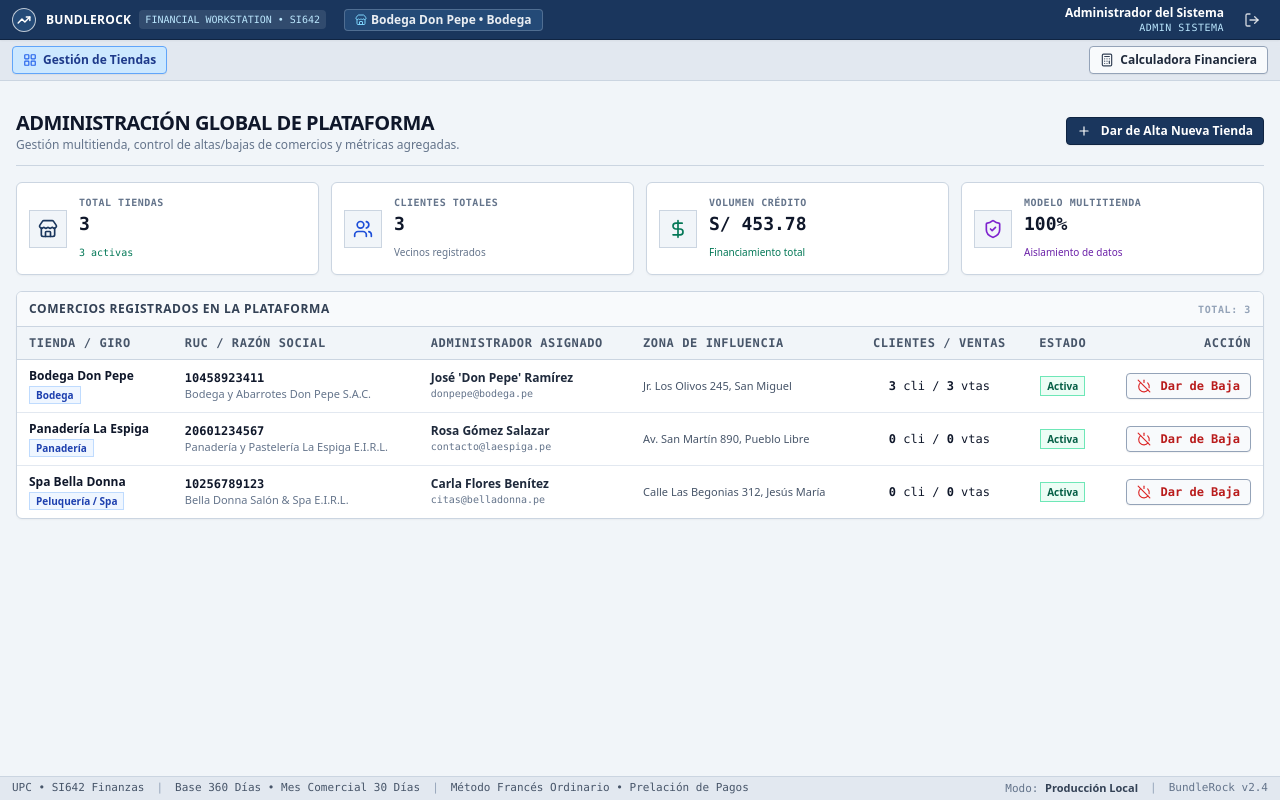
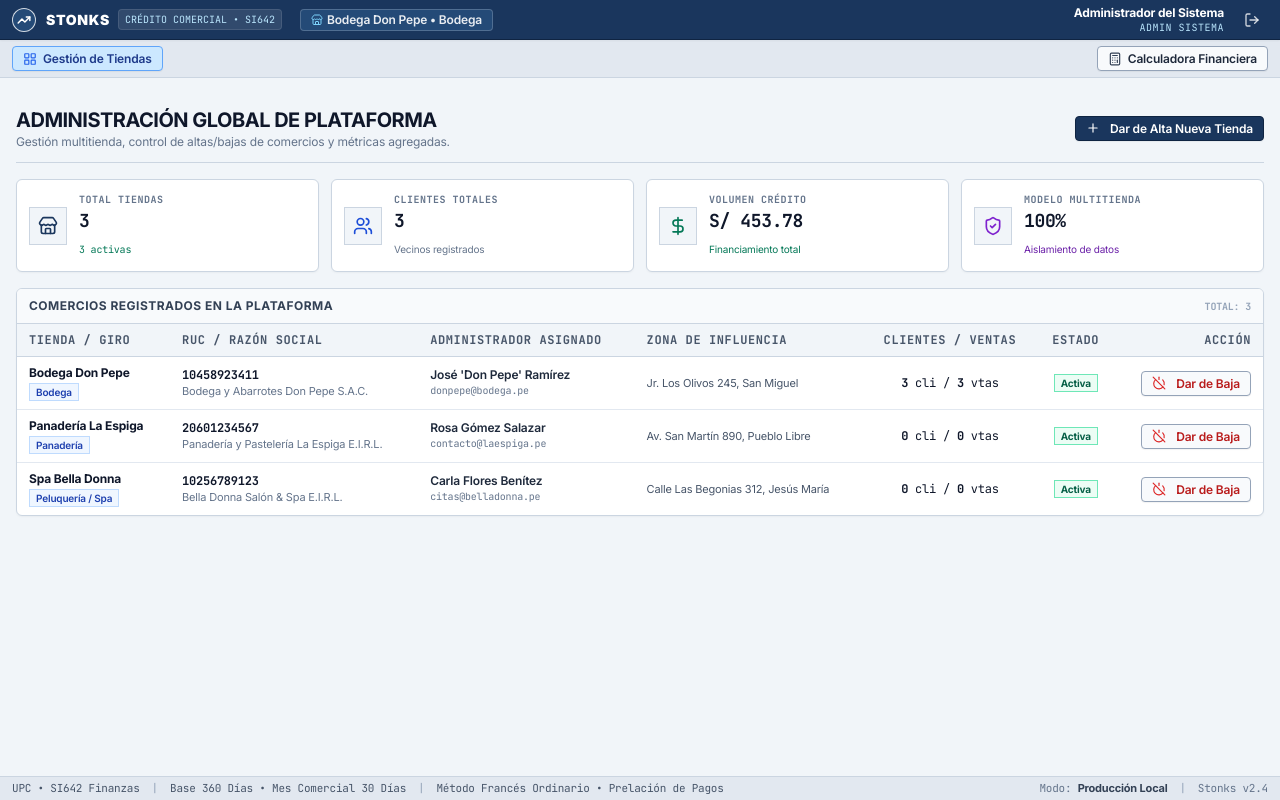
Before and after one commit to Franz2308/stonks, a Flask app: page /admin in a window 1280 px wide. Run offline with Flask 3, Linux system fonts and the light colour scheme; a user stored in the database is signed in; data comes from the database, SQL or seed files in the repository; both versions use the stored data as it was after the commit; some libraries are stand-ins or nearby versions.

Commit message:
feat(ui): update font to Inter with JetBrains Mono numbers and restore Stonks title branding

```diff
--- a/static/css/bundlerock.css
+++ b/static/css/bundlerock.css
@@ -1,11 +1,16 @@
 /*
-  bundlerock.css - Estilo Visual y Branding Oficial de BundleRock
+  bundlerock.css - Estilo Visual y Branding Oficial de BundleRock / Stonks
   Inspirado en el diseño utilitario Win32 retro-moderno de alta densidad.
+  Tipografía optimizada con Inter para máxima legibilidad y JetBrains Mono para datos contables.
   Estrictamente sin emojis, diseño sobrio y profesional.
 */
 
+@import url('https://fonts.googleapis.com/css2?family=Inter:wght@300;400;500;600;700;800;900&family=JetBrains+Mono:wght@400;500;600;700&display=swap');
+
 :root {
-  --font-system: -apple-system, BlinkMacSystemFont, "Segoe UI", Roboto, "Helvetica Neue", Arial, sans-serif;
+  --font-sans: 'Inter', -apple-system, BlinkMacSystemFont, "Segoe UI", Roboto, "Helvetica Neue", Arial, sans-serif;
+  --font-mono: 'JetBrains Mono', ui-monospace, SFMono-Regular, Menlo, Monaco, Consolas, monospace;
+
   --color-header: #1a365d;
   --color-header-border: #0f2442;
   --color-header-logo: #244a77;
@@ -24,11 +29,22 @@
   --color-warning: #f59e0b;
 }
 
-body {
-  font-family: var(--font-system);
+html, body {
+  font-family: var(--font-sans);
   background-color: var(--color-bg-root);
   color: var(--color-text-main);
   -webkit-font-smoothing: antialiased;
+  -moz-osx-font-smoothing: grayscale;
+  text-rendering: optimizeLegibility;
+  font-feature-settings: "cv02" 1, "cv03" 1, "cv04" 1, "cv11" 1;
+  letter-spacing: -0.011em;
+}
+
+/* Numerals & Tabular Data */
+.font-mono, code, kbd, samp, pre {
+  font-family: var(--font-mono) !important;
+  font-feature-settings: "tnum" 1, "zero" 1;
+  letter-spacing: -0.02em;
 }
 
 /* Custom Scrollbar */
@@ -65,11 +81,13 @@ body {
   box-shadow: 0 1px 1px rgba(0, 0, 0, 0.05);
   transition: all 120ms ease-in-out;
   cursor: pointer;
+  line-height: 1.25;
 }
 
 .btn-win32:hover {
   background-color: #f1f5f9;
   border-color: #64748b;
+  color: #0f172a;
 }
 
 .btn-win32:active {
@@ -86,6 +104,7 @@ body {
 .btn-win32-primary:hover {
   background-color: #244a77;
   border-color: #1a365d;
+  color: #ffffff;
 }
 
 .btn-win32-primary:active {
@@ -100,6 +119,7 @@ body {
 
 .btn-win32-accent:hover {
   background-color: #1d4ed8;
+  color: #ffffff;
 }
 
 /* Card and Panel Utilities */
@@ -117,6 +137,6 @@ body {
   font-size: 0.75rem;
   font-weight: 700;
   text-transform: uppercase;
-  letter-spacing: 0.05em;
+  letter-spacing: 0.04em;
   color: #334155;
 }
--- a/templates/admin_system.html
+++ b/templates/admin_system.html
@@ -82,27 +82,27 @@
                         <th class="px-3 py-2 text-right">Acción</th>
                     </tr>
                 </thead>
-                <tbody class="divide-y divide-slate-200 font-mono">
+                <tbody class="divide-y divide-slate-200 text-xs">
                     {% for t in tiendas %}
                     <tr class="hover:bg-blue-50/40">
-                        <td class="px-3 py-2 font-sans">
+                        <td class="px-3 py-2">
                             <div class="font-bold text-slate-900">{{ t.nombre_comercial }}</div>
                             <span class="inline-block mt-0.5 text-[10px] border border-blue-200 bg-blue-50 text-blue-800 font-semibold px-1.5 py-0.2 rounded-xs">
                                 {{ t.giro }}
                             </span>
                         </td>
                         <td class="px-3 py-2">
-                            <div class="font-bold text-slate-900">{{ t.ruc }}</div>
-                            <div class="text-[11px] text-slate-500 font-sans">{{ t.razon_social }}</div>
+                            <div class="font-bold text-slate-900 font-mono">{{ t.ruc }}</div>
+                            <div class="text-[11px] text-slate-500">{{ t.razon_social }}</div>
                         </td>
-                        <td class="px-3 py-2 font-sans">
+                        <td class="px-3 py-2">
                             <div class="font-semibold text-slate-800">{{ t.admin_nombre }}</div>
                             <div class="text-[10px] text-slate-500 font-mono">{{ t.admin_email }}</div>
                         </td>
-                        <td class="px-3 py-2 text-[11px] text-slate-600 font-sans max-w-xs truncate" title="{{ t.direccion }}">
+                        <td class="px-3 py-2 text-[11px] text-slate-600 max-w-xs truncate" title="{{ t.direccion }}">
                             {{ t.direccion }}
                         </td>
-                        <td class="px-3 py-2 text-center">
+                        <td class="px-3 py-2 text-center font-mono">
                             <span class="font-bold text-slate-900">{{ t.total_clientes }}</span> cli /
                             <span class="font-bold text-slate-900">{{ t.total_ventas }}</span> vtas
                         </td>
--- a/templates/base.html
+++ b/templates/base.html
@@ -3,13 +3,21 @@
 <head>
     <meta charset="UTF-8">
     <meta name="viewport" content="width=device-width, initial-scale=1.0">
-    <title>{% block title %}Stonks{% endblock %} - BundleRock Financial System</title>
+    <title>{% block title %}Stonks{% endblock %} - Sistema de Crédito Comercial</title>
+    <!-- Google Fonts: Inter (UI) & JetBrains Mono (Financial) -->
+    <link rel="preconnect" href="https://fonts.googleapis.com">
+    <link rel="preconnect" href="https://fonts.gstatic.com" crossorigin>
+    <link href="https://fonts.googleapis.com/css2?family=Inter:wght@300;400;500;600;700;800;900&family=JetBrains+Mono:wght@400;500;600;700&display=swap" rel="stylesheet">
     <!-- Tailwind CSS CDN -->
     <script src="https://cdn.tailwindcss.com"></script>
     <script>
         tailwind.config = {
             theme: {
                 extend: {
+                    fontFamily: {
+                        sans: ['Inter', '-apple-system', 'BlinkMacSystemFont', '"Segoe UI"', 'Roboto', 'sans-serif'],
+                        mono: ['"JetBrains Mono"', 'ui-monospace', 'SFMono-Regular', 'Menlo', 'Monaco', 'Consolas', 'monospace']
+                    },
                     colors: {
                         navy: {
                             800: '#1e3a66',
@@ -36,17 +44,17 @@
 </head>
 <body class="h-full flex flex-col font-sans text-slate-900 bg-slate-100 antialiased select-none">
 
-    <!-- 1. BundleRock TitleBar Corporativo (#1a365d) -->
+    <!-- 1. Stonks TitleBar Corporativo (#1a365d) -->
     <header class="h-10 bg-[#1a365d] text-white flex items-center justify-between px-3 select-none shrink-0 border-b border-[#0f2442] shadow-sm z-50">
-        <!-- Left: Logo & Branding Oficial BundleRock -->
+        <!-- Left: Logo & Branding Oficial Stonks -->
         <div class="flex items-center gap-2.5">
-            <div class="w-6 h-6 rounded-full border border-white/70 bg-[#244a77] flex items-center justify-center shadow-sm">
+            <div class="w-6 h-6 rounded-full border border-white/80 bg-[#244a77] flex items-center justify-center shadow-xs">
                 <i data-lucide="trending-up" class="w-3.5 h-3.5 text-white stroke-[2.5]"></i>
             </div>
-            <a href="{{ url_for('index') }}" class="flex items-center gap-2 text-white hover:text-sky-200 transition">
-                <span class="tracking-wide text-xs font-black uppercase">BundleRock</span>
-                <span class="text-[10px] bg-white/10 px-1.5 py-0.5 rounded text-sky-200 font-mono tracking-normal uppercase">
-                    Financial Workstation &bull; SI642
+            <a href="{{ url_for('index') }}" class="flex items-center gap-2 text-white hover:text-sky-200 transition group">
+                <span class="tracking-wider text-sm font-black uppercase text-white font-sans group-hover:text-sky-200">STONKS</span>
+                <span class="text-[10px] bg-white/10 px-1.5 py-0.5 rounded text-sky-200 font-mono tracking-normal uppercase border border-white/10">
+                    Crédito Comercial &bull; SI642
                 </span>
             </a>
             {% if current_tienda %}
@@ -178,7 +186,7 @@
         <div class="flex items-center gap-3 text-slate-500">
             <span>Modo: <strong class="text-slate-700 font-sans">Producción Local</strong></span>
             <span class="text-slate-400">|</span>
-            <span>BundleRock v2.4</span>
+            <span>Stonks v2.4</span>
         </div>
     </footer>
 
```
Also changed, not shown: templates/customer_portal.html (+6 -6 lines), templates/login.html (+11 -1 lines), templates/payment.html (+7 -7 lines), templates/settlement.html (+12 -12 lines), templates/settlement_detail.html (+7 -7 lines), stonks.db.
